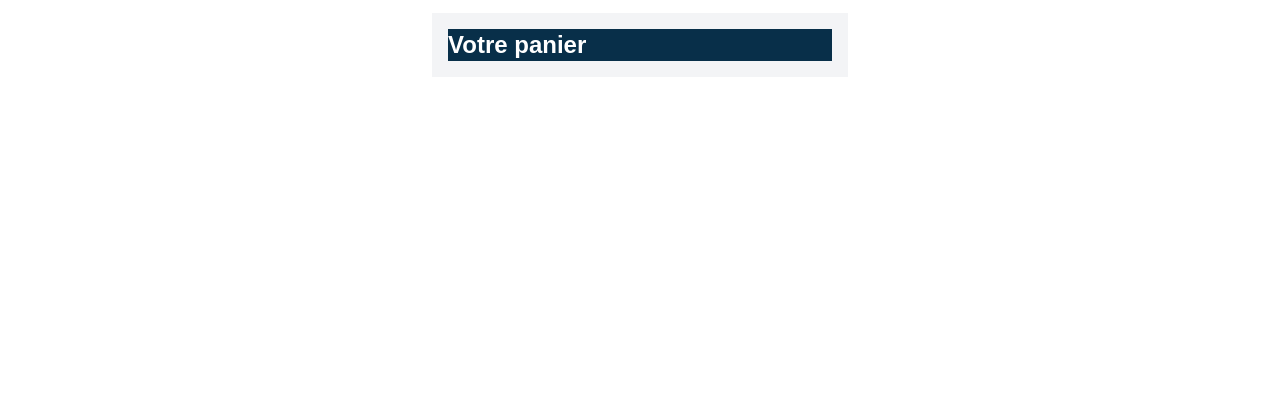
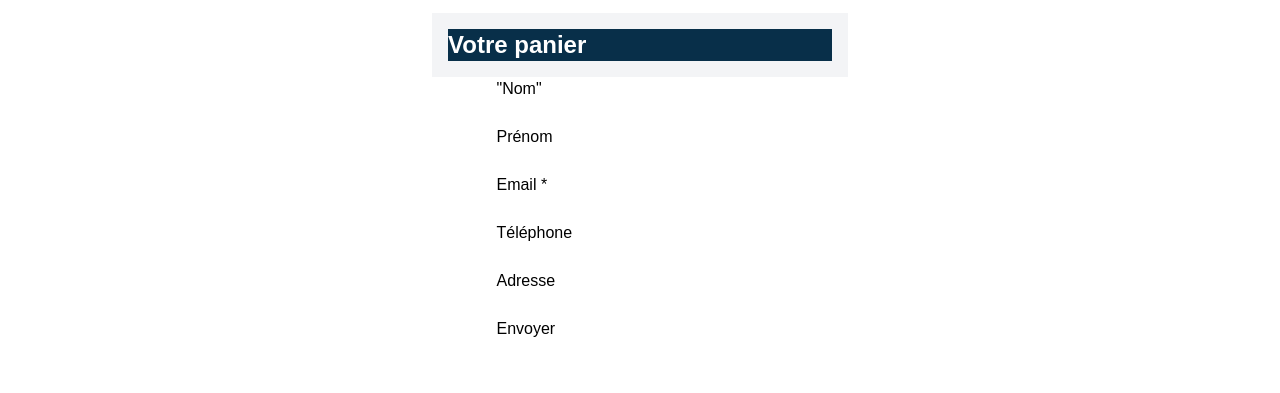
Before and after one commit to Merytxell/siteweb, a plain HTML site: page src/index.html in a window 1280 px wide. Shown: the part 1275-1668 px from the top of the page. Drawn offline with nearby package versions, Linux system fonts and the light colour scheme; a web font is replaced by a local one.

Commit message:
ajout de la suppression des articles du panier et inialisation du formulaire

```diff
--- a/src/index.html
+++ b/src/index.html
@@ -76,6 +76,32 @@
                             </ul>
                         </div>
                 </section>
+                <form name = "validation" action method = "post" onsubmite="return Verification()">
+                    <label for="idName">
+                        "Nom"
+                    </label>
+                    <input type="text" name="Nom" id="idNom">
+                    <br><br>
+                    <label for="idPrenom">Prénom</label>
+
+                    <input type="text" name="prenom" id="idPrenom">
+                    <br><br>
+
+                    <label for="idEmail">Email <span class="text-danger">*</span></label>
+                    <input type="text" name="email" id="idEmail">
+                    <br><br>
+
+                    <label for="idTel">Téléphone</label>
+                    <input type="text" name="tel" id="idTel">
+                    <br><br>
+
+                    <label for="idAddress">Adresse</label>
+                    <input type="text" name="Address" id="idAddress">
+                    <br><br>
+
+                    <input type="submit" name="valider" value="Envoyer">
+
+                </form>
 
             <footer class ="mt-80">
                 <section class = "w-screen size-18 bg-sky-950 ">
```
